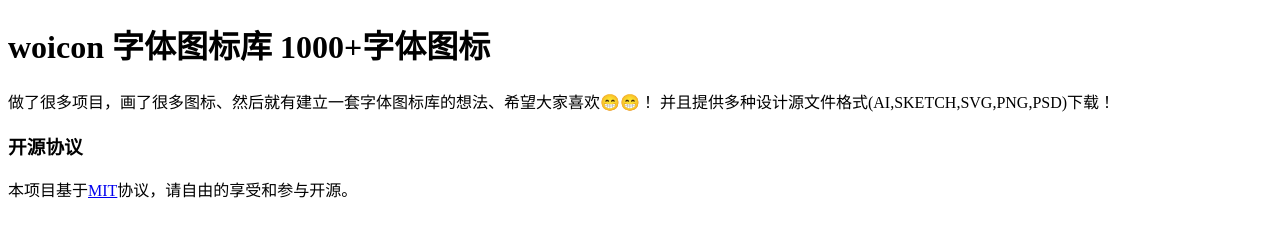
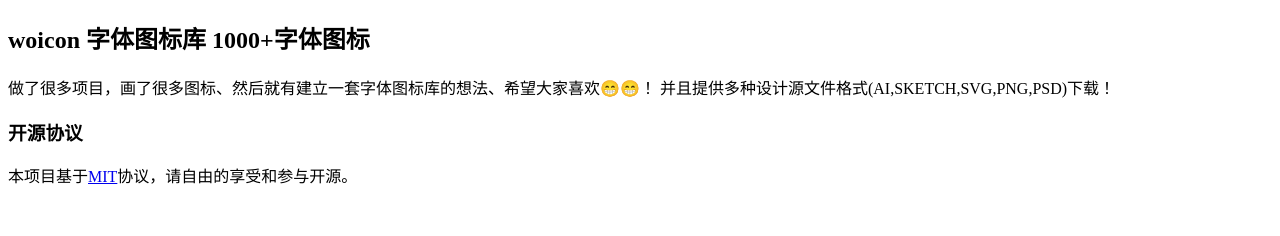
Before and after one commit to woicon/woicon, a plain HTML site: page README.html in a window 1280 px wide. Drawn offline with Linux system fonts and the light colour scheme.

Commit message:
up readme

```diff
--- a/README.html
+++ b/README.html
@@ -4,7 +4,7 @@
 	<meta charset="utf-8"/>
 </head>
 <body>
-<h1 id="woicon字体图标库1000字体图标">woicon 字体图标库 1000+字体图标</h1>
+<h2 id="woicon字体图标库1000字体图标">woicon 字体图标库 1000+字体图标</h2>
 
 <p>做了很多项目，画了很多图标、然后就有建立一套字体图标库的想法、希望大家喜欢😁😁！
 并且提供多种设计源文件格式(AI,SKETCH,SVG,PNG,PSD)下载！</p>
```
Also changed, not shown: 1 other file.
